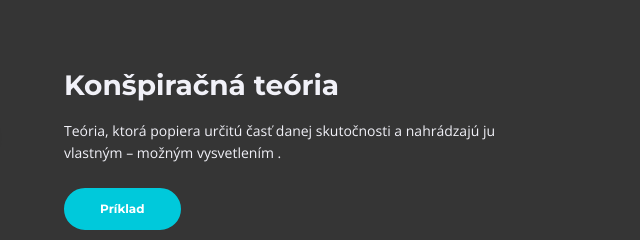
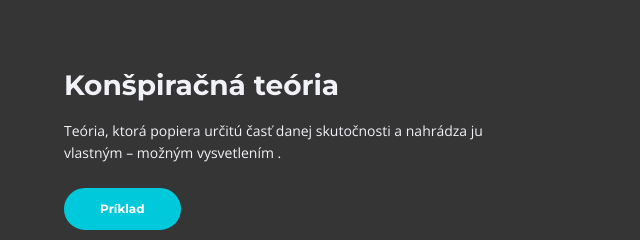
Before and after one commit to Shimix77/webovy_portal_o_hoaxoch, a plain HTML site: page teoria.html in a window 1280 px wide. Shown: the part 1360-1600 px from the top of the page, 623-1263 px from the left. Drawn offline with nearby package versions, Linux system fonts and the light colour scheme.

Commit message:
little misstake

```diff
--- a/teoria.html
+++ b/teoria.html
@@ -213,7 +213,7 @@
             <div class="col-lg-6">
                 <div class="text-container">
                     <h3>Konšpiračná teória</h3>
-                    <p>Teória, ktorá popiera určitú časť danej skutočnosti a nahrádzajú ju vlastným – možným vysvetlením .</p>
+                    <p>Teória, ktorá popiera určitú časť danej skutočnosti a nahrádza ju vlastným – možným vysvetlením .</p>
                     <a class="btn-solid-reg popup-with-move-anim" href="#details-lightbox-5">Príklad</a>
                 </div> <!-- end of text-container -->
             </div> <!-- end of col -->
@@ -233,7 +233,7 @@
         <div class="col-lg-6">
             <h3>Konšpiračná teória</h3>
             <hr>
-            <p>Teória, ktorá popiera určitú časť danej skutočnosti a nahrádzajú ju vlastným – možným vysvetlením. Pôvodne neutrálne označenie pre akékoľvek tvrdenie o kriminálnom alebo politickom sprisahaní. Termín ale časom nadobudol pejoratívny význam a je používaný takmer výlučne na odkazovanie na okrajové teórie, ktoré vysvetľujú historické alebo súčasné udalosti ako výsledok tajného sprisahania skupiny mocných korporátov, náboženských predstaviteľov alebo mimozemských civilizácii. Vo všeobecnosti sú tieto správy vo veľkej miere spoločnosťou ignorované.</p>
+            <p>Teória, ktorá popiera určitú časť danej skutočnosti a nahrádza ju vlastným – možným vysvetlením. Pôvodne neutrálne označenie pre akékoľvek tvrdenie o kriminálnom alebo politickom sprisahaní. Termín ale časom nadobudol pejoratívny význam a je používaný takmer výlučne na odkazovanie na okrajové teórie, ktoré vysvetľujú historické alebo súčasné udalosti ako výsledok tajného sprisahania skupiny mocných korporátov, náboženských predstaviteľov alebo mimozemských civilizácii. Vo všeobecnosti sú tieto správy vo veľkej miere spoločnosťou ignorované.</p>
             <h4>Príklad:</h4>
             <p><a class="turquoise" href=https://www.techbox.sk/temy/videli-ste-schemu-nanocipu-z-vakciny-pfizer target="_blank"> Nanočip vo vakcíne Pfizer</a></p>
             <a class="btn-outline-reg mfp-close as-button" href="#details5">SPÄŤ</a>
```
Also changed, not shown: 1 other file.
